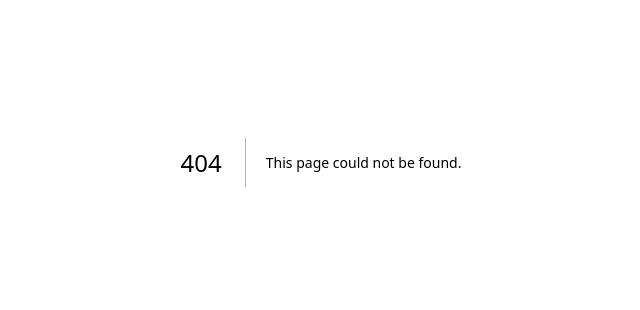
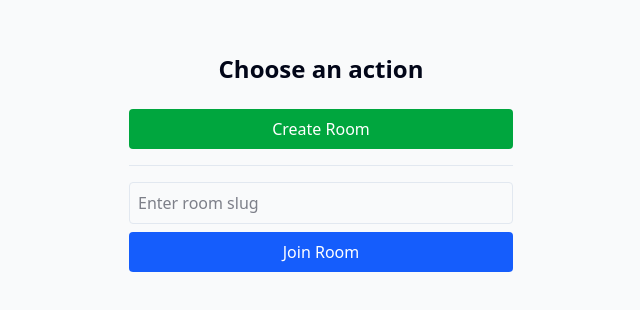
Before and after one commit to saritakarwaa/inkspire, a Next.js app in the folder apps/excalidraw-fe/: page /room/select in a window 1280 px wide. Before the commit this address had no page. Shown: the part 238-548 px from the top of the page, without its empty margins (319-959 px from the left). Built offline with nearby package versions, Linux system fonts and the light colour scheme.

Commit message:
add create room

```diff
--- /dev/null
+++ b/apps/excalidraw-fe/app/room/select/page.tsx
@@ -0,0 +1,83 @@
+"use client";
+
+import { useState } from "react";
+import { useRouter } from "next/navigation";
+import { HTTP_BACKEND } from "@/config";
+
+export default function SelectRoomPage() {
+  const [roomCode, setRoomCode] = useState("");
+  const [creating, setCreating] = useState(false);
+  const router = useRouter();
+
+  const token = typeof window !== "undefined" ? localStorage.getItem("token") : null;
+
+  const handleCreateRoom = async () => {
+    setCreating(true);
+    try {
+      const res = await fetch(`${HTTP_BACKEND}/room`, {
+        method: "POST",
+        headers: {
+          "Content-Type": "application/json",
+          Authorization: `Bearer ${token}`,
+        },
+        body: JSON.stringify({ name: generateSlug() }), // You can generate a slug or ask user for name
+      });
+
+      const data = await res.json();
+      router.push(`/room/${data.roomId}`);
+    } catch (err) {
+      alert("Error creating room");
+    } finally {
+      setCreating(false);
+    }
+  };
+
+  const handleJoinRoom = async () => {
+    try {
+      const res = await fetch(`${HTTP_BACKEND}/room/${roomCode}`);
+      const data = await res.json();
+      if (res.ok) {
+        router.push(`/canvas/${data.room.id}`);
+      } else {
+        alert("Room not found");
+      }
+    } catch (err) {
+      alert("Failed to join room");
+    }
+  };
+
+  const generateSlug = () =>
+    Math.random().toString(36).substring(2, 8); // Random 6-char slug
+
+  return (
+    <div className="min-h-screen flex flex-col items-center justify-center space-y-6 p-6 bg-gray-50">
+      <h1 className="text-2xl font-bold">Choose an action</h1>
+
+      <div className="flex flex-col items-center space-y-4 w-full max-w-sm">
+        <button
+          disabled={creating}
+          onClick={handleCreateRoom}
+          className="w-full bg-green-600 text-white py-2 px-4 rounded hover:bg-green-700"
+        >
+          {creating ? "Creating..." : "Create Room"}
+        </button>
+
+        <div className="w-full border-t pt-4">
+          <input
+            type="text"
+            value={roomCode}
+            onChange={(e) => setRoomCode(e.target.value)}
+            placeholder="Enter room slug"
+            className="w-full border p-2 rounded mb-2"
+          />
+          <button
+            onClick={handleJoinRoom}
+            className="w-full bg-blue-600 text-white py-2 px-4 rounded hover:bg-blue-700"
+          >
+            Join Room
+          </button>
+        </div>
+      </div>
+    </div>
+  );
+}
--- a/apps/excalidraw-fe/components/AuthPage.tsx
+++ b/apps/excalidraw-fe/components/AuthPage.tsx
@@ -24,7 +24,7 @@ export function AuthPage({ isSignin }: { isSignin: boolean }) {
 
   const handleSubmit = async () => {
     setError("")
-    const endpoint=isSignin?"/signin":"/signup"
+    const endpoint=isSignin?"signin":"signup"
     const body = isSignin
       ? {
           username: formData.email,
@@ -36,7 +36,7 @@ export function AuthPage({ isSignin }: { isSignin: boolean }) {
           name: formData.name,
         };
     try{
-        const res=await fetch(`${HTTP_BACKEND}${endpoint}`,{
+        const res=await fetch(`${HTTP_BACKEND}/${endpoint}`,{
             method:"POST",
             headers:{"Content-Type":"application/json"},
             body:JSON.stringify(body)
@@ -48,7 +48,7 @@ export function AuthPage({ isSignin }: { isSignin: boolean }) {
         }
         if(isSignin){
             localStorage.setItem("token",data.token)
-            router.push("/room")
+            router.push("/room/select")
         }
         else{
             router.push("/signin")
--- a/apps/excalidraw-fe/components/Canvas.tsx
+++ b/apps/excalidraw-fe/components/Canvas.tsx
@@ -26,7 +26,7 @@ export function Canvas({roomId,socket}:{roomId:string,socket:WebSocket}){
         height:"100vh",
         overflow:"hidden"
     }}>
-        <canvas ref={canvasRef} width={window.innerWidth} height={window.innerHeight}></canvas>
+        <canvas style={{ backgroundColor: "black" }} ref={canvasRef} width={window.innerWidth} height={window.innerHeight}></canvas>
         <Topbar selectedTool={selectedTool} setSelectedTool={setSelectedTool} undo={()=>game?.undo()} redo={()=>game?.redo()} />
     </div>
 }
--- a/apps/excalidraw-fe/hooks/useWebSocket.ts
+++ b/apps/excalidraw-fe/hooks/useWebSocket.ts
@@ -3,8 +3,9 @@ import { useEffect, useRef, useState } from "react";
 export function useWebSocket(roomId:string,WS_BACkEND:string){
     const [socket,setSocket]=useState<WebSocket | null>(null)
     const reconnectTimeout = useRef<NodeJS.Timeout | null>(null);
-    const connect=()=>{
-        const ws=new WebSocket(`${WS_BACkEND}?token=eyJhbGciOiJIUzI1NiIsInR5cCI6IkpXVCJ9.eyJ1c2VySWQiOiI0NjE3ZGNlYi1lMjA5LTQ4YzAtYTkzZS1kZjc1OWExNWFkNTIiLCJpYXQiOjE3NTEzNDkzMTN9.8786Ux6YW7dl5Iz4WvDY01Lfrld3iOphCYPQqiHNpVs`)
+
+    const connect=(token:string | null)=>{
+        const ws=new WebSocket(`${WS_BACkEND}?token=${token}`)
 
         ws.onopen=()=>{
             console.log("ws connected")
@@ -20,7 +21,7 @@ export function useWebSocket(roomId:string,WS_BACkEND:string){
         ws.onclose = () => {
             console.warn("[WS] Disconnected, attempting reconnect...");
             setSocket(null);
-            reconnectTimeout.current = setTimeout(connect, 2000); // Retry after 2s
+            //reconnectTimeout.current = setTimeout(connect, 2000); // Retry after 2s
         };
 
         ws.onerror = (err) => {
@@ -28,8 +29,13 @@ export function useWebSocket(roomId:string,WS_BACkEND:string){
             ws.close(); // Force close on error
         };
     }
-    useEffect(() => {
-        connect(); // Initial connection
+     useEffect(() => {
+        if (typeof window !== "undefined") {
+        const token = localStorage.getItem("token");
+        if (token) {
+            connect(token);
+        }
+        }
 
         return () => {
         if (reconnectTimeout.current) {
```
Also changed, not shown: 1 other file (tests, documents, lock files or other folders).
